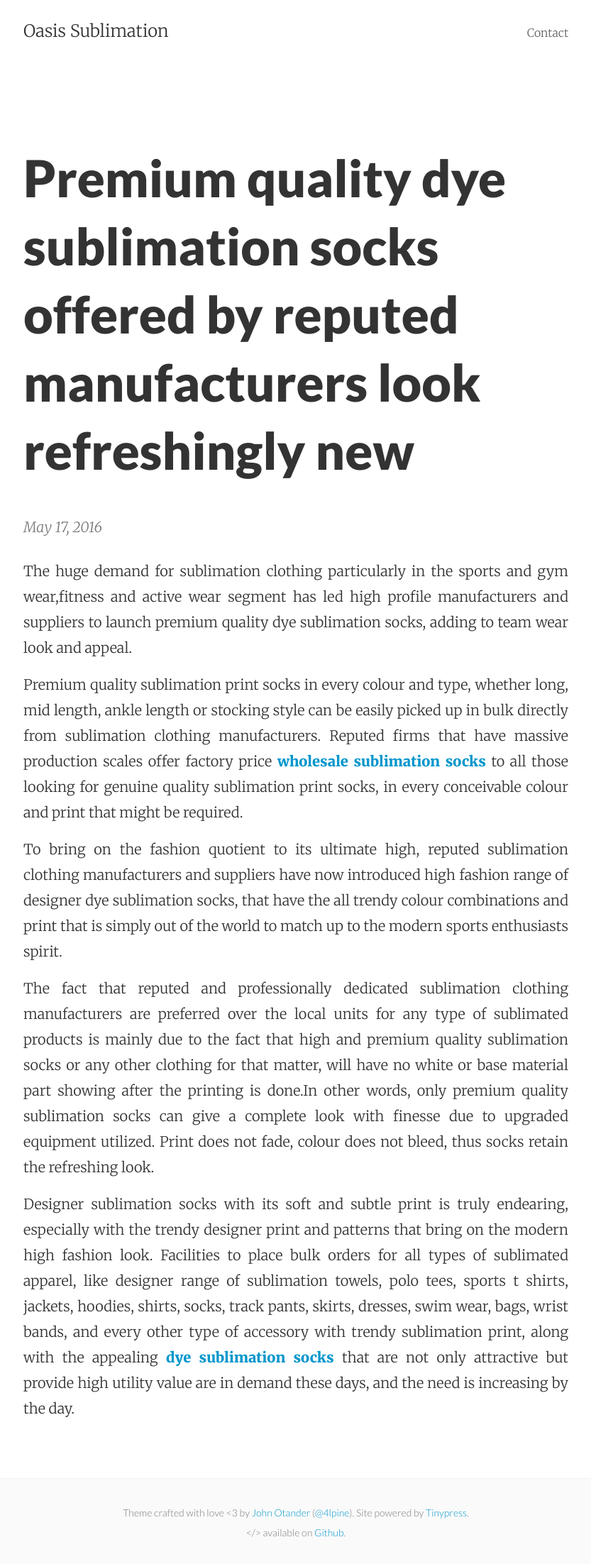
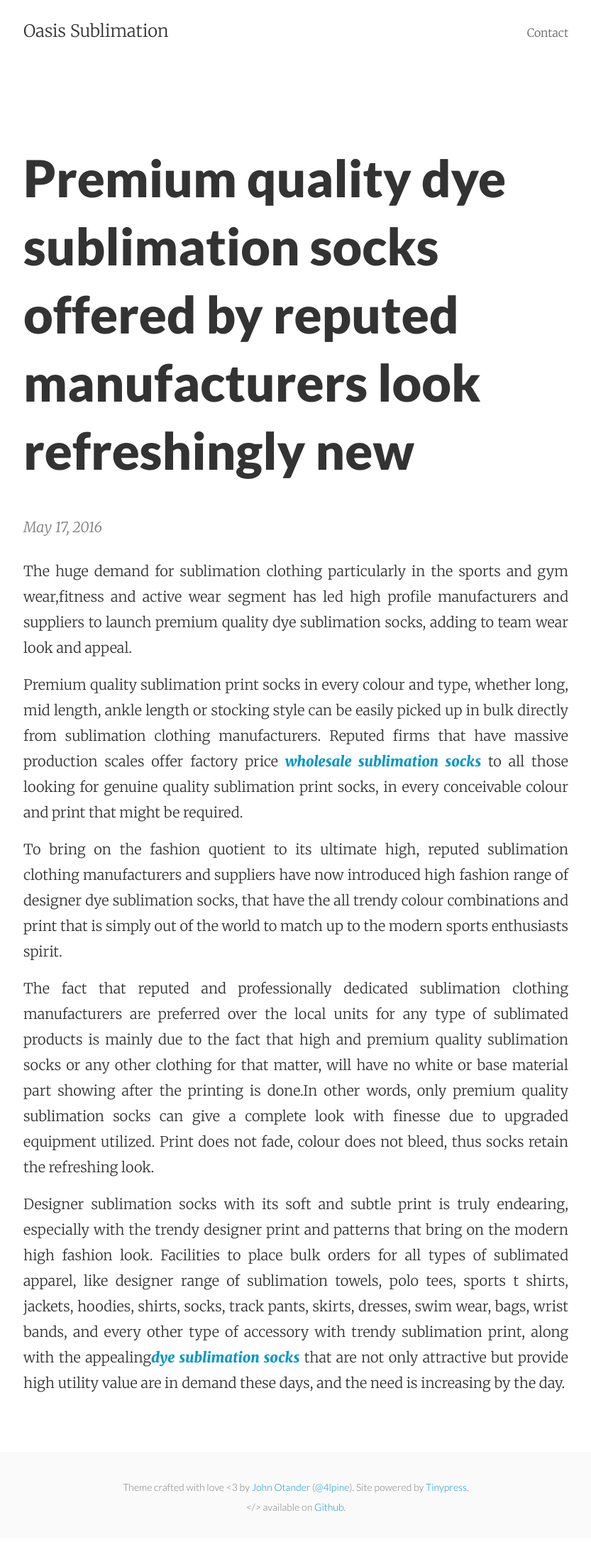
Before and after one commit to oasissublimation/oasissublimation.github.io, a Jekyll site: the page built from _posts/2016-05-17-premium-quality-dye-sublimation-socks-offered-by-reputed-manufacturers-look-refreshingly-new.markdown, in a window 1280 px wide. Shown: the whole page at 71% size, without its empty margins (223-1056 px from the left). Built offline with Jekyll 4.4.1, drawn with Linux system fonts in a browser that asks for light colours; after the commit the page ends 2168 px from its top, so only the background shows below that.

Commit message:
Post update: Premium quality dye sublimation socks offered by reputed manufacturers look refreshingly new

```diff
--- a/_posts/2016-05-17-premium-quality-dye-sublimation-socks-offered-by-reputed-manufacturers-look-refreshingly-new.markdown
+++ b/_posts/2016-05-17-premium-quality-dye-sublimation-socks-offered-by-reputed-manufacturers-look-refreshingly-new.markdown
@@ -6,10 +6,10 @@ layout: post
 <p style="text-align: justify;">The huge demand for sublimation clothing particularly in the sports and gym wear,fitness and active wear segment has led high profile manufacturers and suppliers to launch premium quality dye sublimation socks, adding to team wear look and appeal.
 </p>
 
-<p style="text-align: justify;">Premium quality sublimation print socks in every colour and type, whether long, mid length, ankle length or stocking style can be easily picked up in bulk directly from sublimation clothing manufacturers. Reputed firms that have massive production scales offer factory price <a href="http://www.oasissublimation.com/wholesale/sublimated-socks/" target="_blank"><b>wholesale sublimation socks</b></a> to all those looking for genuine quality sublimation print socks, in every conceivable colour and print that might be required.</p>
+<p style="text-align: justify;">Premium quality sublimation print socks in every colour and type, whether long, mid length, ankle length or stocking style can be easily picked up in bulk directly from sublimation clothing manufacturers. Reputed firms that have massive production scales offer factory price <a href="http://www.oasissublimation.com/wholesale/sublimated-socks/" target="_blank"><b><i>wholesale sublimation socks</i></b></a> to all those looking for genuine quality sublimation print socks, in every conceivable colour and print that might be required.</p>
 
 <p style="text-align: justify;">To bring on the fashion quotient to its ultimate high, reputed sublimation clothing manufacturers and suppliers have now introduced high fashion range of designer dye sublimation socks, that have the all trendy colour combinations and print that is simply out of the world to match up to the modern sports enthusiasts spirit.</p>
 
 <p style="text-align: justify;">The fact that reputed and professionally dedicated sublimation clothing manufacturers are preferred over the local units for any type of sublimated products is mainly due to the fact that high and premium quality sublimation socks or any other clothing for that matter, will have no white or base material part showing after the printing is done.In other words, only premium quality sublimation socks can give a complete look with finesse due to upgraded equipment utilized. Print does not fade, colour does not bleed, thus socks retain the refreshing look.</p>
 
-<p style="text-align: justify;">Designer sublimation socks with its soft and subtle print is truly endearing, especially with the trendy designer print and patterns that bring on the modern high fashion look. Facilities to place bulk orders for all types of sublimated apparel, like designer range of sublimation towels, polo tees, sports t shirts, jackets, hoodies, shirts, socks, track pants, skirts, dresses, swim wear, bags, wrist bands, and every other type of accessory with trendy sublimation print, along with the appealing <b><a href="http://www.oasissublimation.com/manufactures/custom-dye-sublimated-socks/" target="_blank">dye sublimation socks</a></b> that are not only attractive but provide high utility value are in demand these days, and the need is increasing by the day.</p>
+<p style="text-align: justify;">Designer sublimation socks with its soft and subtle print is truly endearing, especially with the trendy designer print and patterns that bring on the modern high fashion look. Facilities to place bulk orders for all types of sublimated apparel, like designer range of sublimation towels, polo tees, sports t shirts, jackets, hoodies, shirts, socks, track pants, skirts, dresses, swim wear, bags, wrist bands, and every other type of accessory with trendy sublimation print, along with the appealing<a href="http://www.oasissublimation.com/manufactures/custom-dye-sublimated-socks/" target="_blank"><b><i>dye sublimation socks</i></b></a> that are not only attractive but provide high utility value are in demand these days, and the need is increasing by the day.</p>
```
